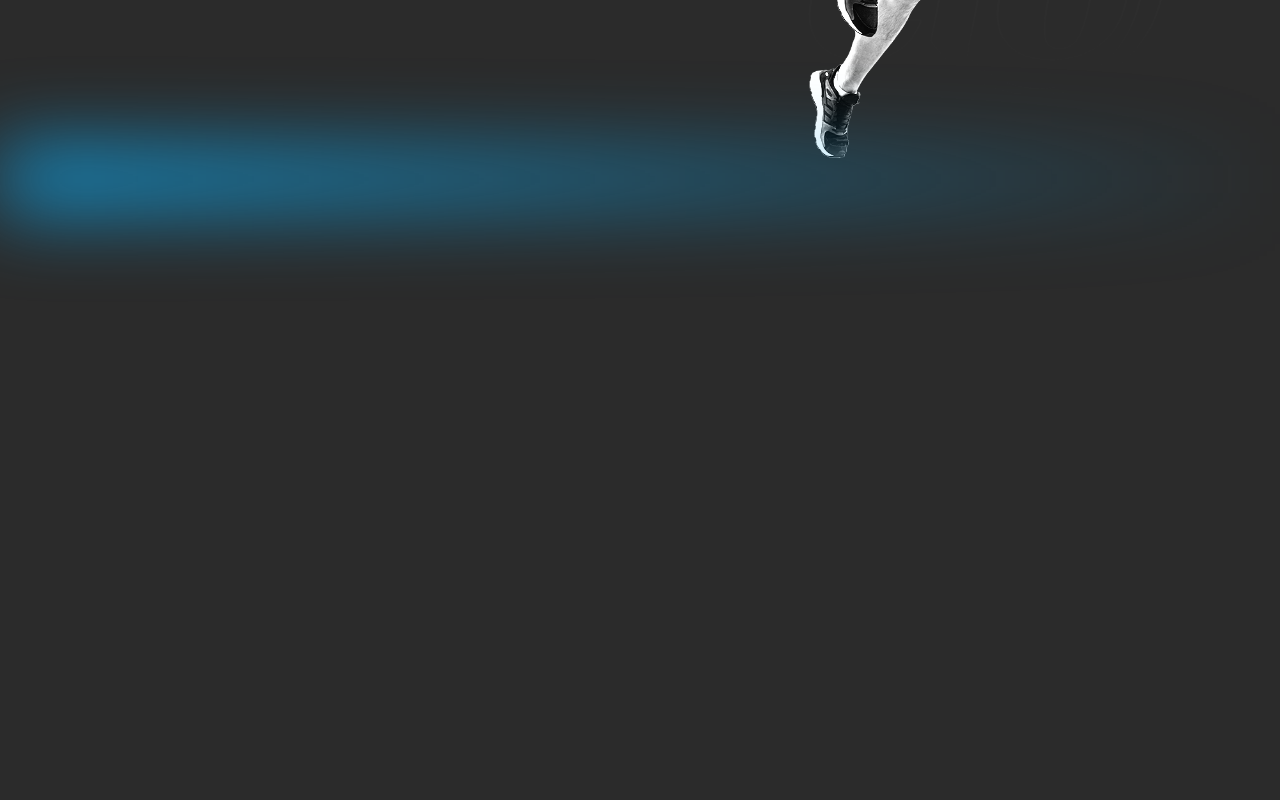
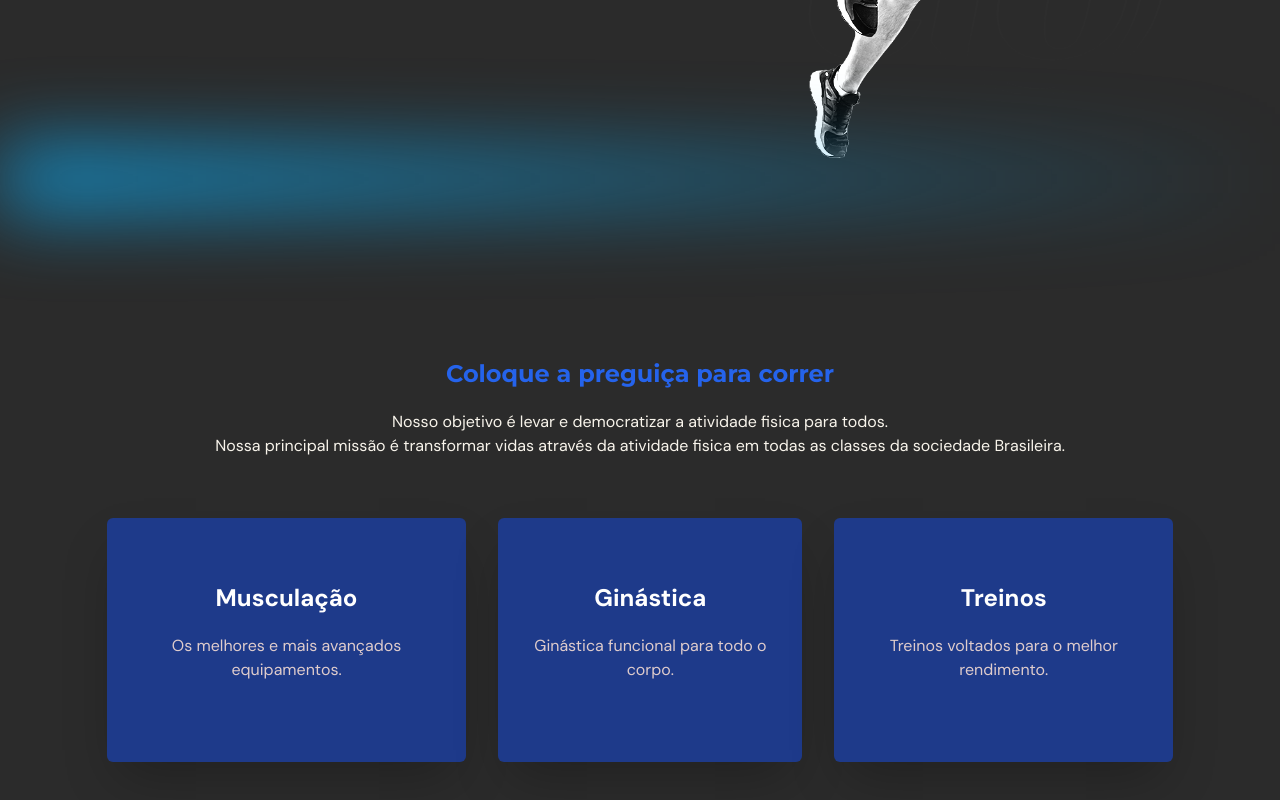
Before and after one commit to dev-marcioreis/health-typescript, a React (Vite) app: page / in a window 1280 px wide. Shown: the part 522-1322 px from the top of the page. Built offline with nearby package versions, Linux system fonts and the light colour scheme.

Commit message:
benefits section

```diff
--- a/src/index.css
+++ b/src/index.css
@@ -11,3 +11,12 @@ html, body, #root, .app {
     @apply bg-bg-color;
     @apply text-gray-20;
 }
+::-webkit-scrollbar{
+    width: .5rem;
+ }
+ ::-webkit-scrollbar-track{
+    @apply bg-bg-color;
+ }
+ ::-webkit-scrollbar-thumb{
+    @apply bg-blue-900;
+ }
--- /dev/null
+++ b/src/scenes/benefits/Benefit.tsx
@@ -0,0 +1,22 @@
+import { SelectedPage } from "@/shared/types";
+import AnchorLink from "react-anchor-link-smooth-scroll";
+
+
+type Props = {
+    title: string;
+    description: string;
+    setSelectedPage: (value: SelectedPage) => void;
+};
+
+const Benefit = ({ title, description, setSelectedPage }: Props) => {
+  return (
+    <div className="mt-10 rounded-md bg-blue-900 shadow-2xl px-5 py-16 text-center">
+        <div className="mb-4 flex flex-col justify-center">
+            <h4 className="font-bold text-white text-2xl">{title}</h4>
+            <p className="text-gray-100 text-md mt-5">{description}</p>
+        </div>
+    </div>
+  )
+}
+
+export default Benefit
--- a/src/scenes/benefits/index.tsx
+++ b/src/scenes/benefits/index.tsx
@@ -1,7 +1,24 @@
 import useMediaQuery from "@/hooks/mediaQuery";
-import { SelectedPage } from "@/shared/types";
-import { HomeModernIcon, UserGroupIcon, AcademicCapIcon } from "@heroicons/react/24/solid";
+import TextHeaders from "@/shared/TextHeaders";
+import { BenefitType, SelectedPage } from "@/shared/types";
 import { motion } from "framer-motion";
+import Benefit from "./Benefit";
+
+const benefits: Array<BenefitType> = [
+    {
+        title: 'Musculação',
+        description: 'Os melhores e mais avançados equipamentos.'
+    },
+    {
+        title: 'Ginástica',
+        description: 'Ginástica funcional para todo o corpo.'
+    },
+    {
+        title: 'Treinos',
+        description: 'Treinos voltados para o melhor rendimento.'
+    }
+];
+
 
 type Props = {
     setSelectedPage: (value: SelectedPage) => void;
@@ -13,8 +30,15 @@ const Benefits = ({ setSelectedPage }: Props) => {
   return (
     <section id="benefits" className="mx-auto min-h-full w-5/6 py-20">
         <motion.div onViewportEnter={() => setSelectedPage(SelectedPage.Benefits)}>
-            <div>
-
+            <div className="text-center">
+                <TextHeaders>Coloque a preguiça para correr</TextHeaders>
+                <p className="mt-5 text-md">Nosso objetivo é levar e democratizar a atividade fisica para todos.</p>
+                <p className="mb-5 text-md">Nossa principal missão é transformar vidas através da atividade fisica em todas as classes da sociedade Brasileira.</p>
+            </div>
+            <div className="md:flex items-center justify-between gap-8">
+                {benefits.map((benefit: BenefitType) => (
+                    <Benefit key={benefit.title} title={benefit.title} description={benefit.description} setSelectedPage={setSelectedPage} />
+                ))}
             </div>
         </motion.div>
     </section>
--- a/src/shared/ActionButton.tsx
+++ b/src/shared/ActionButton.tsx
@@ -9,8 +9,7 @@ type Props = {
 
 function ActionButton({ children, setSelectedPage }: Props) {
   return (
-    <AnchorLink className="rounded-sm px-2 py-1 text-center
-    transition ease-in-out bg-blue-600 hover:-translate-y-1 hover:scale-110 hover:bg-blue-500 duration-500"
+    <AnchorLink className="rounded-sm px-2 py-1 text-center transition ease-in-out bg-blue-600 hover:-translate-y-1 hover:scale-110 hover:bg-blue-500 duration-500"
     onClick={() => setSelectedPage(SelectedPage.Contact)} href={`#${SelectedPage.Contact}`}>
         {children}
     </AnchorLink>
--- /dev/null
+++ b/src/shared/TextHeaders.tsx
@@ -0,0 +1,14 @@
+
+type Props = {
+    children: React.ReactNode;
+}
+
+const TextHeaders = ({ children }: Props) => {
+  return (
+    <h2 className="basis-3/5 font-montserrat text-2xl text-blue-600">
+        {children}
+    </h2>
+  )
+}
+
+export default TextHeaders
--- a/src/shared/types.ts
+++ b/src/shared/types.ts
@@ -4,3 +4,8 @@ export enum SelectedPage {
   Classes = "aulas",
   Contact = "contato"
 }
+
+export interface BenefitType {
+  title: string;
+  description: string;
+}
```
